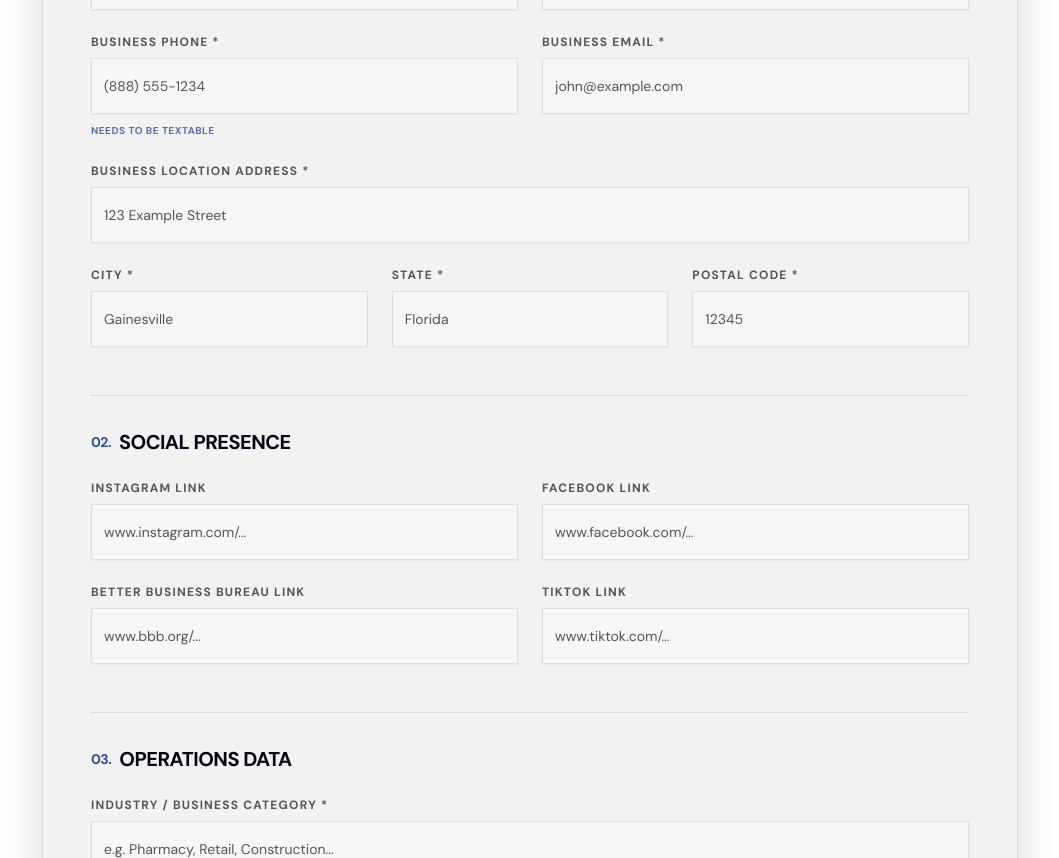
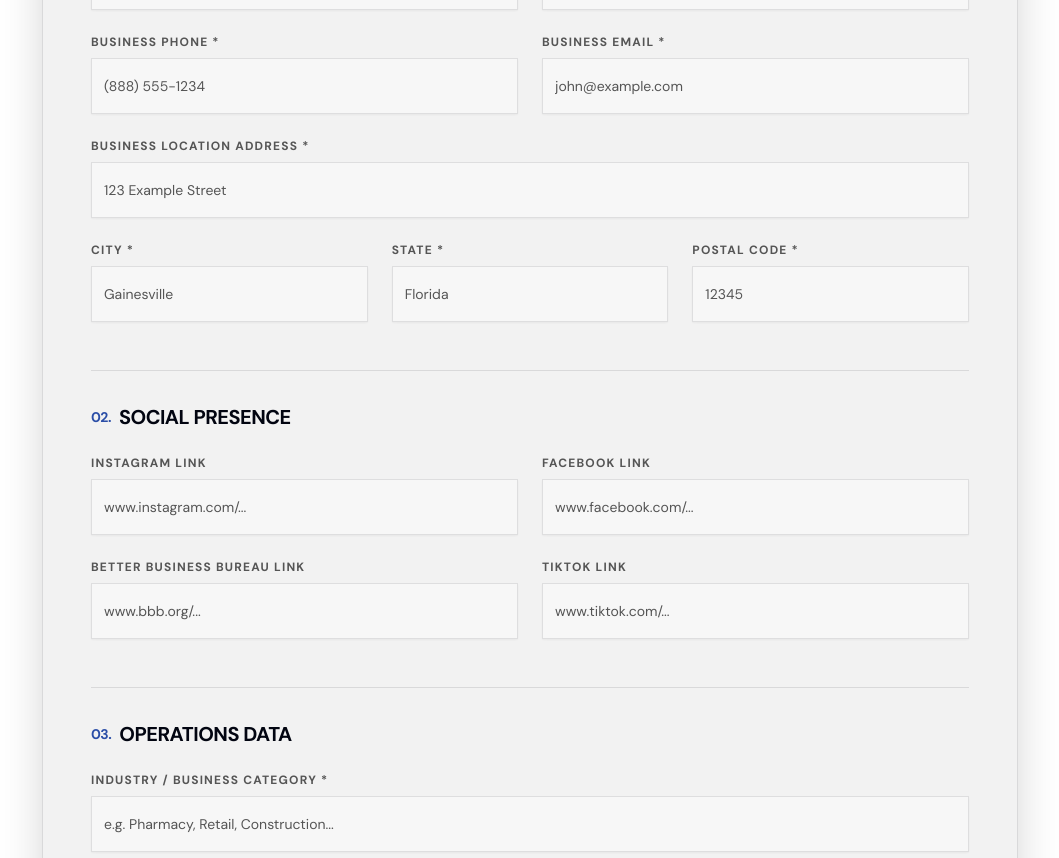
Before and after one commit to j-a-man/spyderstack, a Next.js app: page /client-intake in a window 1280 px wide. Shown: the part 1180-2038 px from the top of the page, without its empty margins (110-1169 px from the left). Built offline with nearby package versions, Linux system fonts and the light colour scheme.

Commit message:
quick fix

```diff
--- a/app/client-intake/page.tsx
+++ b/app/client-intake/page.tsx
@@ -178,7 +178,6 @@ export default function ClientIntakePage() {
                                     <div className="space-y-2 group/input">
                                         <Label className="text-xs font-bold uppercase tracking-widest text-muted-foreground">Business Phone *</Label>
                                         <Input name="businessPhone" value={formData.businessPhone} onChange={handleChange} required placeholder="(888) 555-1234" className="bg-background/40 h-14 border-foreground/10 focus:border-primary rounded-none" />
-                                        <p className="text-[10px] text-primary/80 uppercase tracking-wider font-bold">Needs to be textable</p>
                                     </div>
                                     <div className="space-y-2 group/input">
                                         <Label className="text-xs font-bold uppercase tracking-widest text-muted-foreground">Business Email *</Label>
```
